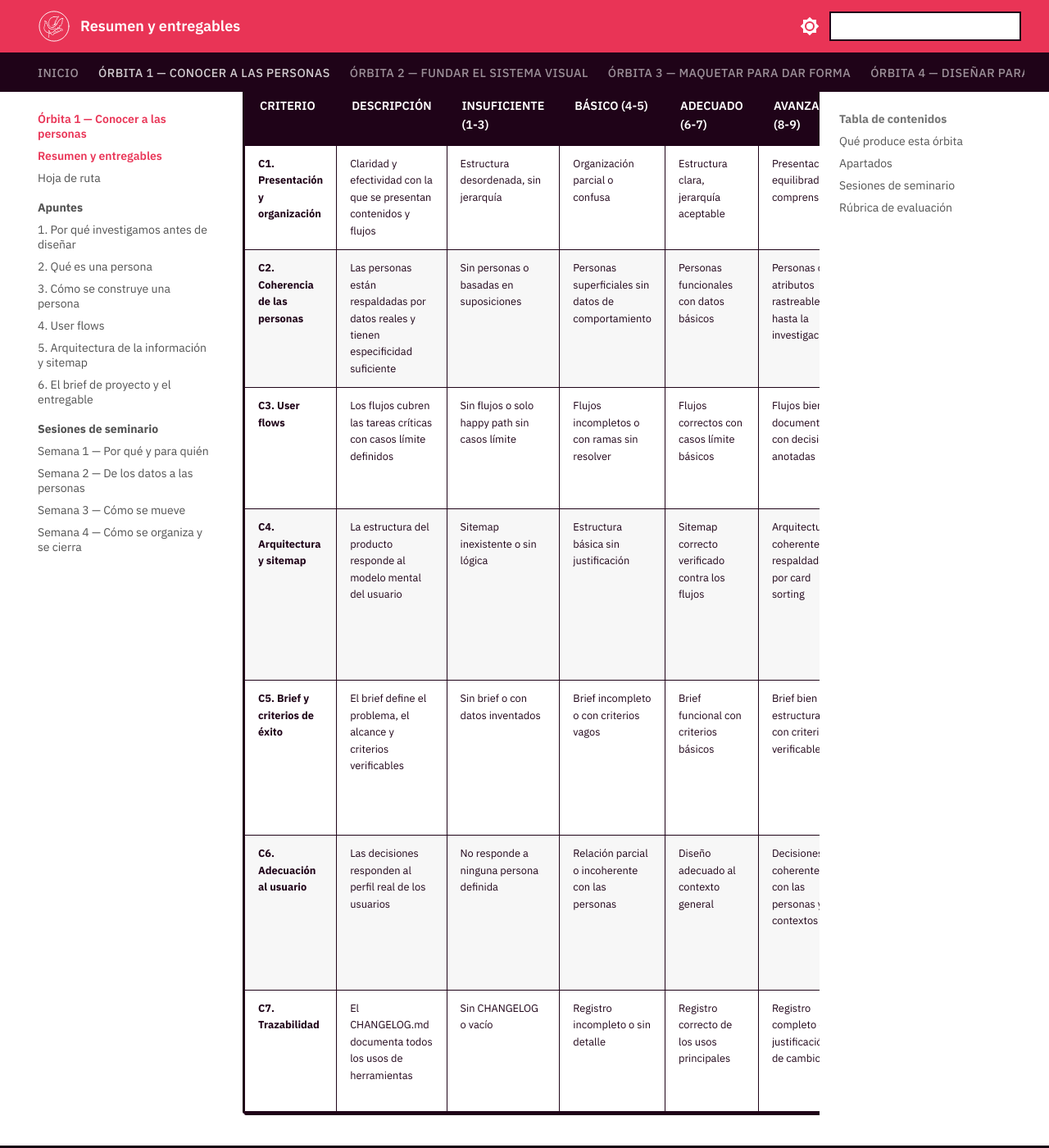
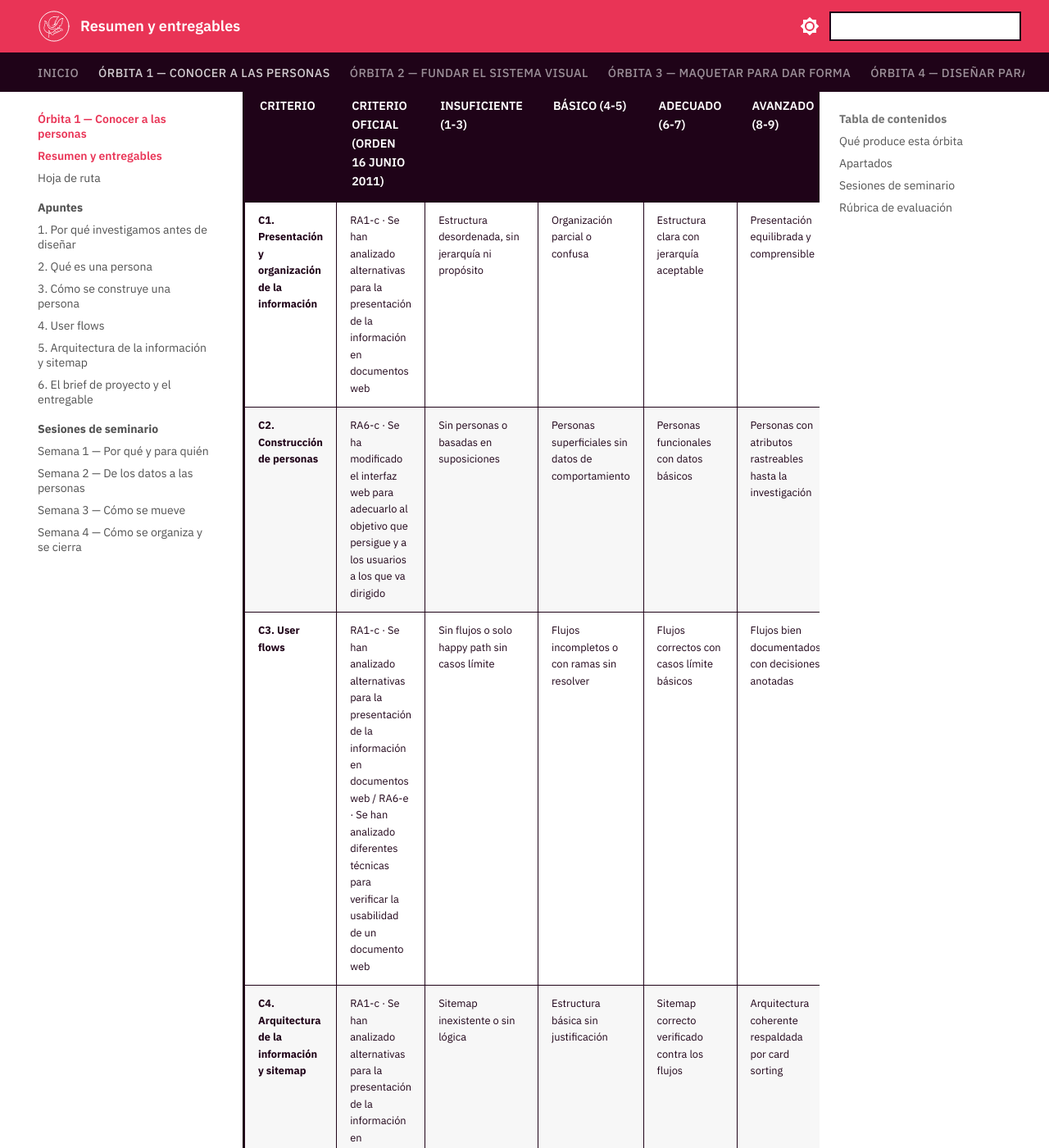
Before and after one commit to envasador/diseno-interfaces-web, an MkDocs documentation site: the page built from docs/orbitas/orbita1/index.md, in a window 1280 px wide and 1400 px high, scrolled down 1749 px. Shown: the whole window at 82% size. Built offline with MkDocs 1.6.1 and Material for MkDocs 9.7.7, drawn with Linux system fonts in a browser that asks for light colours; some of the changed text lies outside the part shown.

Commit message:
Curso 2026 | 2027 - Nuevas órbitas.

```diff
--- a/docs/orbitas/orbita1/index.md
+++ b/docs/orbitas/orbita1/index.md
@@ -47,12 +47,12 @@ Cuatro artefactos en FigJam vinculados al archivo principal de Figma:
 
 ## Rúbrica de evaluación
 
-| Criterio | Descripción | Insuficiente (1-3) | Básico (4-5) | Adecuado (6-7) | Avanzado (8-9) | Excelente (10) | RA |
-|---|---|---|---|---|---|---|---|
-| **C1. Presentación y organización** | Claridad y efectividad con la que se presentan contenidos y flujos | Estructura desordenada, sin jerarquía | Organización parcial o confusa | Estructura clara, jerarquía aceptable | Presentación equilibrada y comprensible | Organización y jerarquía impecables | RA1-b |
-| **C2. Coherencia de las personas** | Las personas están respaldadas por datos reales y tienen especificidad suficiente | Sin personas o basadas en suposiciones | Personas superficiales sin datos de comportamiento | Personas funcionales con datos básicos | Personas con atributos rastreables hasta la investigación | Personas con contradicciones reales, bien justificadas y con diversidad funcional integrada | RA1-a |
-| **C3. User flows** | Los flujos cubren las tareas críticas con casos límite definidos | Sin flujos o solo happy path sin casos límite | Flujos incompletos o con ramas sin resolver | Flujos correctos con casos límite básicos | Flujos bien documentados con decisiones anotadas | Flujos que cubren todos los escenarios relevantes verificados con las personas | RA1-c |
-| **C4. Arquitectura y sitemap** | La estructura del producto responde al modelo mental del usuario | Sitemap inexistente o sin lógica | Estructura básica sin justificación | Sitemap correcto verificado contra los flujos | Arquitectura coherente respaldada por card sorting | Arquitectura con nomenclatura del usuario, profundidad justificada y verificación cruzada completa | RA1-f |
-| **C5. Brief y criterios de éxito** | El brief define el problema, el alcance y criterios verificables | Sin brief o con datos inventados | Brief incompleto o con criterios vagos | Brief funcional con criterios básicos | Brief bien estructurado con criterios verificables | Brief profesional con criterios que sirven directamente como protocolo de test en Órbita 5 | RA6-b |
-| **C6. Adecuación al usuario** | Las decisiones responden al perfil real de los usuarios | No responde a ninguna persona definida | Relación parcial o incoherente con las personas | Diseño adecuado al contexto general | Decisiones coherentes con las personas y sus contextos | Cada decisión se puede justificar señalando una persona, un flujo o un dato de investigación | RA6-c |
-| **C7. Trazabilidad** | El CHANGELOG.md documenta todos los usos de herramientas | Sin CHANGELOG o vacío | Registro incompleto o sin detalle | Registro correcto de los usos principales | Registro completo con justificación de cambios | Registro exhaustivo que permite reconstruir todo el proceso de decisión | RA1-a |
+| Criterio | Criterio oficial (Orden 16 junio 2011) | Insuficiente (1-3) | Básico (4-5) | Adecuado (6-7) | Avanzado (8-9) | Excelente (10) |
+|---|---|---|---|---|---|---|
+| **C1. Presentación y organización de la información** | RA1-c · Se han analizado alternativas para la presentación de la información en documentos web | Estructura desordenada, sin jerarquía ni propósito | Organización parcial o confusa | Estructura clara con jerarquía aceptable | Presentación equilibrada y comprensible | Organización y jerarquía impecables, con alternativas justificadas |
+| **C2. Construcción de personas** | RA6-c · Se ha modificado el interfaz web para adecuarlo al objetivo que persigue y a los usuarios a los que va dirigido | Sin personas o basadas en suposiciones | Personas superficiales sin datos de comportamiento | Personas funcionales con datos básicos | Personas con atributos rastreables hasta la investigación | Personas con diversidad funcional integrada y atributos que generan decisiones de diseño concretas |
+| **C3. User flows** | RA1-c · Se han analizado alternativas para la presentación de la información en documentos web / RA6-e · Se han analizado diferentes técnicas para verificar la usabilidad de un documento web | Sin flujos o solo happy path sin casos límite | Flujos incompletos o con ramas sin resolver | Flujos correctos con casos límite básicos | Flujos bien documentados con decisiones anotadas | Flujos que cubren todos los escenarios relevantes y están verificados con las personas del proyecto |
+| **C4. Arquitectura de la información y sitemap** | RA1-c · Se han analizado alternativas para la presentación de la información en documentos web / RA6-a · Se ha analizado la usabilidad de diferentes documentos web | Sitemap inexistente o sin lógica | Estructura básica sin justificación | Sitemap correcto verificado contra los flujos | Arquitectura coherente respaldada por card sorting | Arquitectura con nomenclatura del usuario, profundidad justificada y verificación cruzada completa |
+| **C5. Brief y criterios de éxito** | RA1-d · Se ha valorado la importancia de definir y aplicar la guía de estilo en el desarrollo de una aplicación web | Sin brief o con datos inventados | Brief incompleto o con criterios vagos | Brief funcional con criterios básicos | Brief bien estructurado con criterios verificables | Brief con criterios de éxito que sirven directamente como protocolo de test en la Órbita 5 |
+| **C6. Adecuación al usuario y al objetivo** | RA6-c · Se ha modificado el interfaz web para adecuarlo al objetivo que persigue y a los usuarios a los que va dirigido | Las decisiones no responden a ninguna persona definida | Relación parcial o incoherente con las personas | Decisiones adecuadas al contexto general | Decisiones coherentes con las personas y sus contextos | Cada decisión se puede justificar señalando una persona, un flujo o un dato de investigación |
+| **C7. Trazabilidad del proceso y uso de IA** | RA1-e · Se han utilizado y valorado distintas tecnologías para el diseño de documentos web | Sin CHANGELOG o vacío | Registro incompleto o sin detalle | Registro correcto de los usos principales | Registro completo con justificación de cambios | Registro exhaustivo que permite reconstruir todo el proceso de decisión desde la hipótesis inicial |
```
